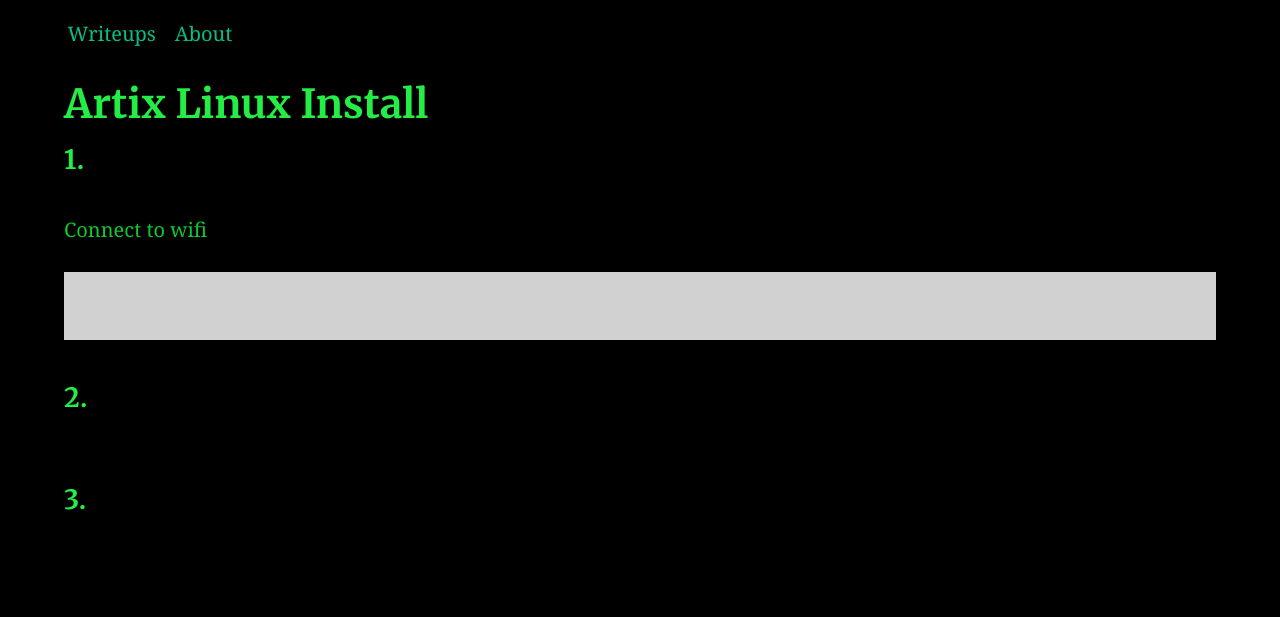
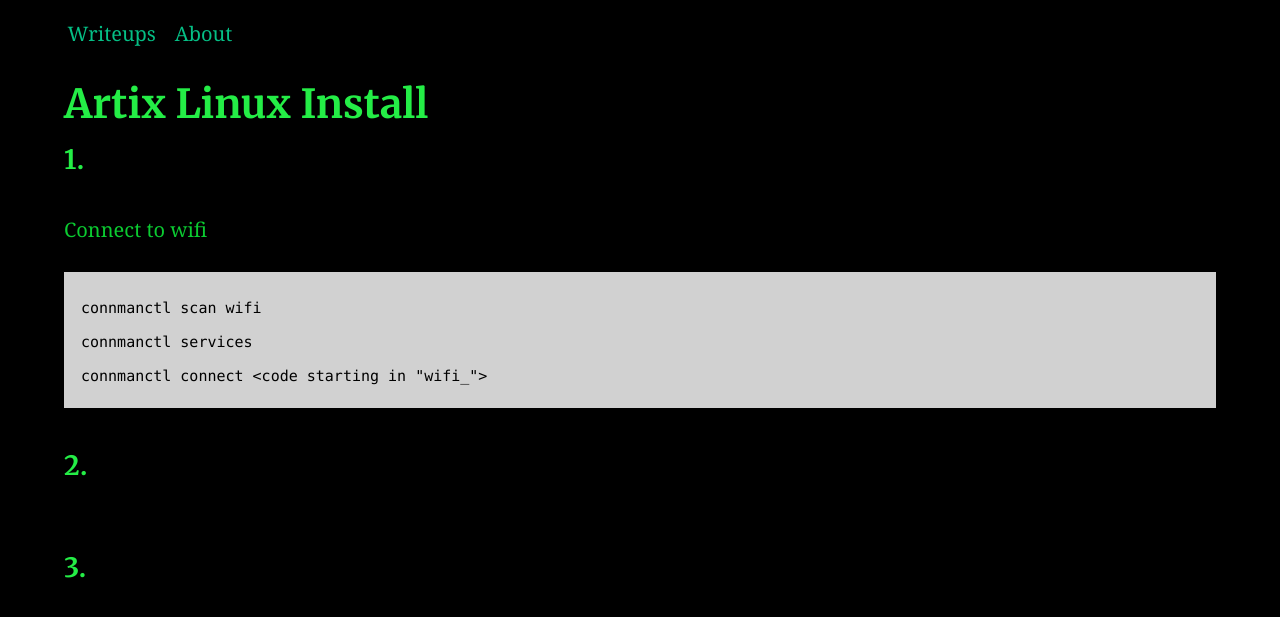
Before and after one commit to AC01010/Connor-McCartney.github.io, a Jekyll site: the page built from _posts/2015-07-27-artix.md, in a window 1280 px wide. Shown: the top 617 px of the page. Built offline with Jekyll 4.4.1, drawn with Linux system fonts in a browser that asks for light colours.

Commit message:
Update 2015-07-27-artix.md

````diff
--- a/_posts/2015-07-27-artix.md
+++ b/_posts/2015-07-27-artix.md
@@ -11,7 +11,9 @@ excerpt: |
 Connect to wifi
 
 ```
-
+connmanctl scan wifi
+connmanctl services
+connmanctl connect <code starting in "wifi_">
 ```
 
 #### 2.
````
